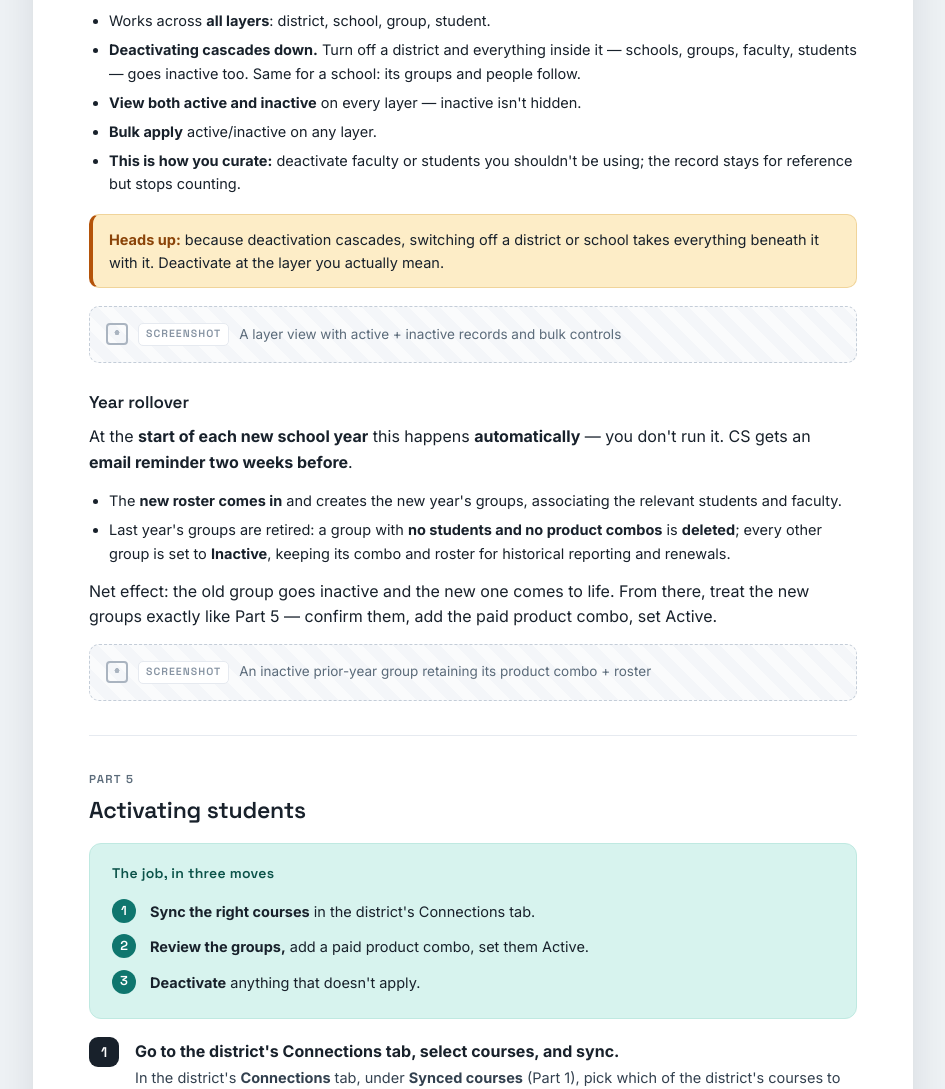
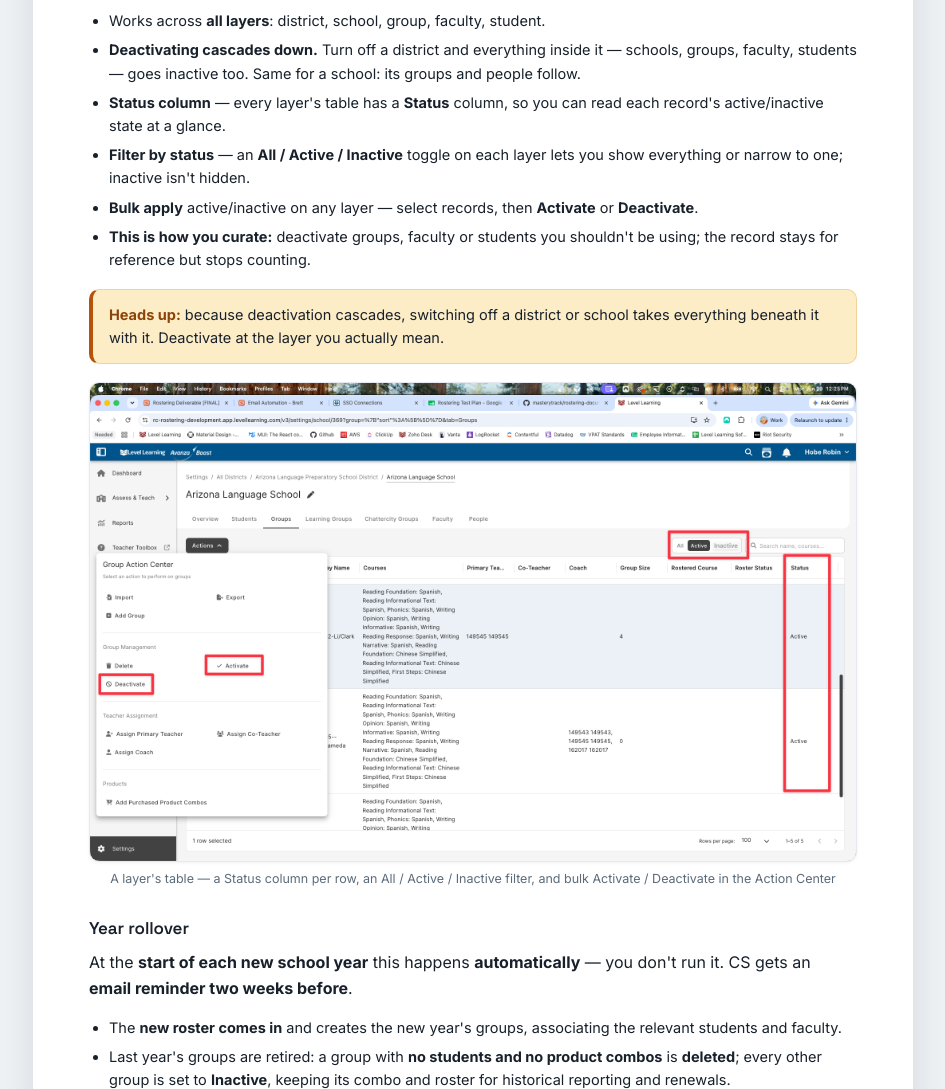
Before and after one commit to masterytrack/rostering-documentation, a plain HTML site: page cs-rostering-guide.html in a window 1280 px wide. Shown: the part 7920-9009 px from the top of the page, without its empty margins (167-1112 px from the left). Drawn offline with Linux system fonts and the light colour scheme; a script that the page names is missing.

Commit message:
Expand Active/Inactive: Status column + filter, add screenshot
Co-Authored-By: Claude Opus 4.8 (1M context) <noreply@anthropic.com>

```diff
--- a/cs-rostering-guide.html
+++ b/cs-rostering-guide.html
@@ -304,14 +304,18 @@ flowchart LR
       <h2>Active vs. Inactive</h2>
       <p>The <strong>active/inactive flag</strong> now decides whether a record counts — not whether it exists. Since everything comes in from rostering, flipping records is a core part of the job, and we've made it easy.</p>
       <ul class="clean">
-        <li>Works across <strong>all layers</strong>: district, school, group, student.</li>
+        <li>Works across <strong>all layers</strong>: district, school, group, faculty, student.</li>
         <li><strong>Deactivating cascades down.</strong> Turn off a district and everything inside it — schools, groups, faculty, students — goes inactive too. Same for a school: its groups and people follow.</li>
-        <li><strong>View both active and inactive</strong> on every layer — inactive isn't hidden.</li>
-        <li><strong>Bulk apply</strong> active/inactive on any layer.</li>
-        <li><strong>This is how you curate:</strong> deactivate faculty or students you shouldn't be using; the record stays for reference but stops counting.</li>
+        <li><strong>Status column</strong> — every layer's table has a <strong>Status</strong> column, so you can read each record's active/inactive state at a glance.</li>
+        <li><strong>Filter by status</strong> — an <strong>All / Active / Inactive</strong> toggle on each layer lets you show everything or narrow to one; inactive isn't hidden.</li>
+        <li><strong>Bulk apply</strong> active/inactive on any layer — select records, then <strong>Activate</strong> or <strong>Deactivate</strong>.</li>
+        <li><strong>This is how you curate:</strong> deactivate groups, faculty or students you shouldn't be using; the record stays for reference but stops counting.</li>
       </ul>
       <div class="rule"><b>Heads up:</b> because deactivation cascades, switching off a district or school takes everything beneath it with it. Deactivate at the layer you actually mean.</div>
-      <div class="shot"><span class="lbl">Screenshot</span>A layer view with active + inactive records and bulk controls</div>
+      <figure class="shot-img">
+        <img src="img-active-inactive.png" alt="A school's Groups table with a Status column showing each group's Active state, an All / Active / Inactive filter above the table, and the Group Action Center's Activate and Deactivate bulk controls." loading="lazy">
+        <figcaption>A layer's table — a Status column per row, an All / Active / Inactive filter, and bulk Activate / Deactivate in the Action Center</figcaption>
+      </figure>
       <h3>Year rollover</h3>
       <p>At the <strong>start of each new school year</strong> this happens <strong>automatically</strong> — you don't run it. CS gets an <strong>email reminder two weeks before</strong>.</p>
       <ul class="clean">
```
Also changed, not shown: img-active-inactive.png (added).
